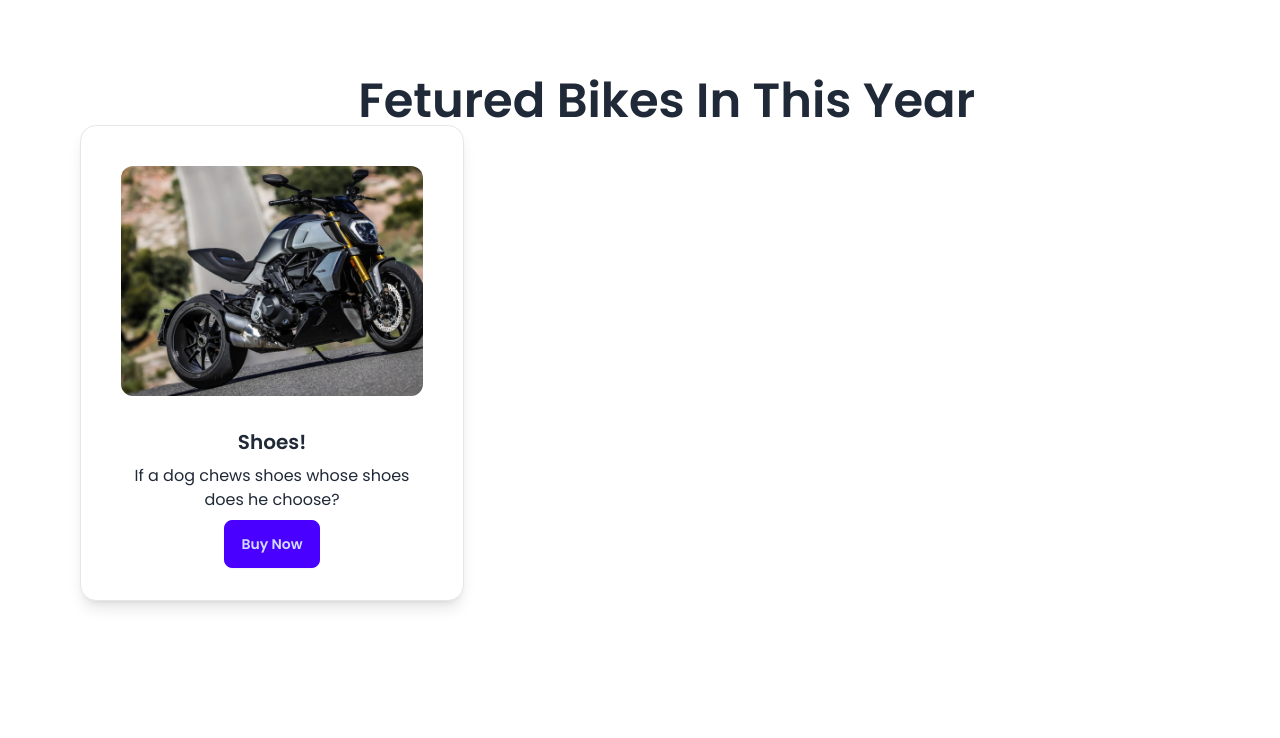
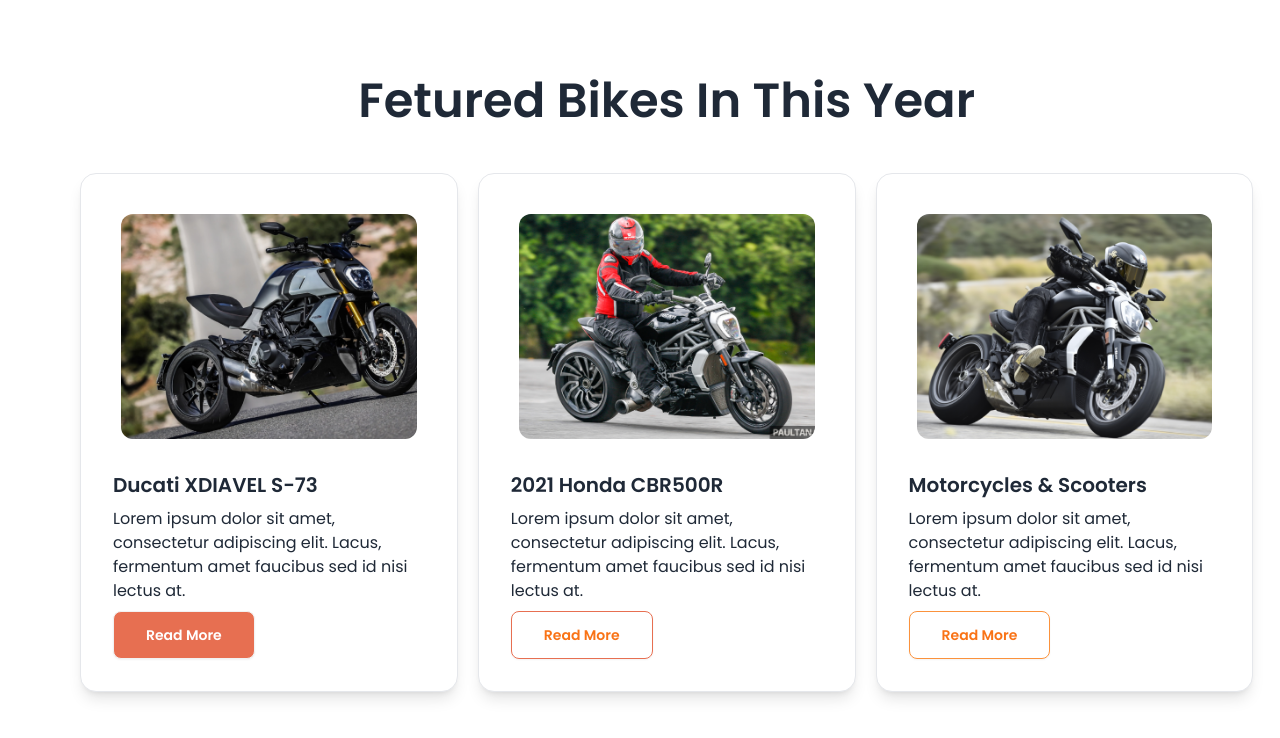
Before and after one commit to MohammadRayhan190720/Biker-Zone-Project, a plain HTML site: page index.html in a window 1280 px wide. Shown: the part 1102-1840 px from the top of the page. Before the commit the page ends 1751 px from the top, so only its background shows below. Drawn offline with nearby package versions, Linux system fonts and the light colour scheme.

Commit message:
least news section done

```diff
--- a/index.html
+++ b/index.html
@@ -177,20 +177,53 @@
     <section class="mt-12 lg:mt-20">
           <h3 class="text-3xl lg:text-5xl font-semibold text-center">Fetured Bikes In This Year</h3>
 
-          <div>
+          <div class="flex flex-col justify-center items-center lg:flex-row gap-5 mt-10 lg:mt-12">
 
-              <div class="card bg-base-100 w-96 shadow-lg border">
+          <div class="card bg-base-100 w-full shadow-lg border">
           <figure class="px-10 pt-10">
           <img
           src="./images/others/latest1.png"
           alt="Shoes"
           class="rounded-xl" />
           </figure>
-         <div class="card-body items-center text-center">
-    <h2 class="card-title">Shoes!</h2>
-    <p>If a dog chews shoes whose shoes does he choose?</p>
+          <div class="card-body ">
+      <h2 class="card-title">Ducati XDIAVEL S-73</h2>
+      <p>Lorem ipsum dolor sit amet, consectetur adipiscing elit. Lacus, fermentum amet faucibus sed id nisi lectus at.</p>
       <div class="card-actions">
-      <button class="btn btn-primary">Buy Now</button>
+        <button class="btn bg-button_color text-white px-8 py-4">Read More</class=>
+  </button>
+      </div>
+    </div>
+  </div>
+          <div class="card bg-base-100 w-full shadow-lg border">
+          <figure class="px-10 pt-10">
+          <img
+        src="./images/others/latest3.png"
+        alt="Shoes"
+        class="rounded-xl" />
+          </figure>
+          <div class="card-body ">
+        <h2 class="card-title">2021 Honda CBR500R</h2>
+        <p>Lorem ipsum dolor sit amet, consectetur adipiscing elit. Lacus, fermentum amet faucibus sed id nisi lectus at.</p>
+        <div class="card-actions">
+        <button class="btn bg-transparent border-button_color text-orange-500 px-8 py-4">Read More</class=>
+      </button>
+      </div>
+    </div>
+  </div>
+          <div class="card bg-base-100 w-full shadow-lg border">
+          <figure class="px-10 pt-10">
+          <img
+        src="./images/others/latest2.png"
+        alt="Shoes"
+        class="rounded-xl" />
+          </figure>
+          <div class="card-body ">
+      <h2 class="card-title">Motorcycles & Scooters</h2>
+      <p>Lorem ipsum dolor sit amet, consectetur adipiscing elit. Lacus, fermentum amet faucibus sed id nisi lectus at.</p>
+      <div class="card-actions">
+        <button class="btn bg-transparent border-orange-400 text-orange-500 px-8 py-4">Read More</class=>
+  </button>
       </div>
     </div>
   </div>
```
Lines whose indentation alone changed are shown as unchanged.
